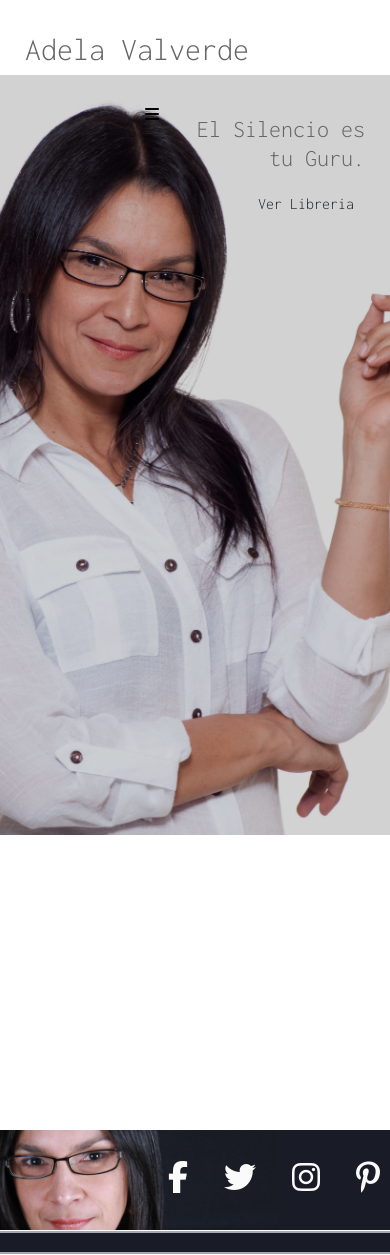
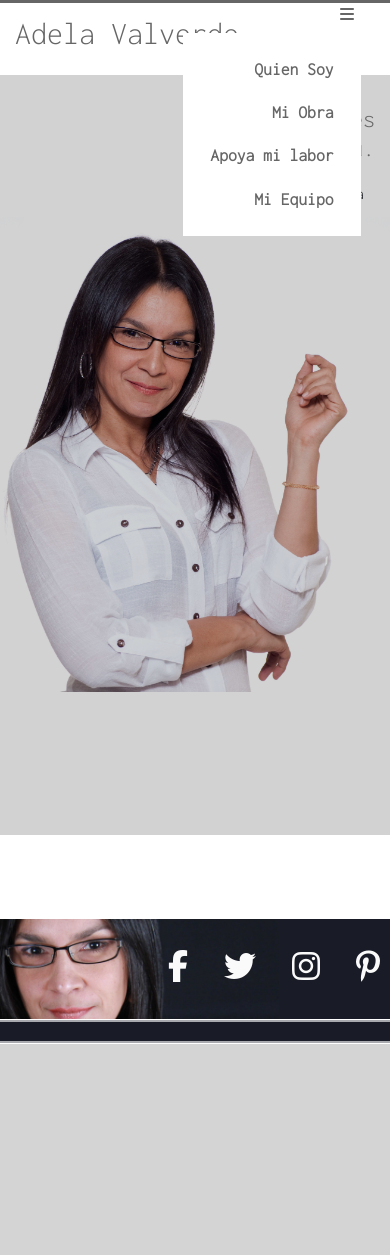
Before and after one commit to EL1909/adela_valverde, a Django app: template home/templates/home/home.html in a window 390 px wide. After the commit the page ends 1044 px from the top, so only its background shows below. Run offline with Django 4.2, Linux system fonts and the light colour scheme; the template is opened without the code that fills it, so the values that code supplies are empty; some libraries are stand-ins or nearby versions.

Commit message:
Menu and home page responsivity

```diff
--- a/static/css/base.css
+++ b/static/css/base.css
@@ -453,56 +453,69 @@
       width: 100vw;
       height: fit-content;
     }
-    .homepage {
-      background-size: cover;
-      background-position: bottom;
-      height: auto;
-      width: 100%;
-    }
     h1  {
       font-size: 2rem;
     }
     #topbar {
       position: relative;
       height: 75px;
-      padding: 10px;
+      padding:0;
       top: 0;
       left: 0;
     }
 
+    .logo {
+      padding: 10px 0;
+    }
+
     /* Hamburger Button*/
+    #main-nav-container {
+      position: absolute;
+      top: 0;
+      right: 0;
+      align-items: center;
+      justify-content: flex-end;
+      width: 100%;
+      height: 5px;
+      z-index: 2;
+      background-color: #666666;
+    }
+
     .navbar-toggler {
-      position: absolute;
-      top: 25px;
-      right: 20px;
+      position: relative;
+      display: flex;
+      top:  30px;
+      right: 30px;
       z-index: 999;
       font-size: 1rem;
-      padding: 10px;
-    }
-
-    #mobile-menu  {
-      width: 100%;
+      color: #666666;
+      margin: 0;
+      padding: 0;
+      align-items: center;
+      justify-content: center;
     }
 
     /* Inside Hamburger Menu*/
     #main-nav {
       position: absolute;
-      top: 10px;
+      top: 50px;
+      right: 5vw;
       display: flex;
       flex-direction:column;
       background-color: #fff;
       line-height: 2;
       z-index: 1001;
-      height: fit-content;
-      width: 100vh;
-      padding: 10px 2px;
+      height: auto;
+      width: 50vw;
+      padding: 10px 20px;
       margin: 10px;
     }
 
     #main-nav .nav-link {
       font-size: 1.1rem;
       color: #666666;
-      padding: 0 1rem;
+      padding: 5px 0;
+      width: 50vw;
       font-weight: bolder;
       text-align: right;
     }
@@ -511,10 +524,13 @@
       display: flex;
       flex-direction: column;
       margin: 0;
-      padding: 0;
-      list-style: none;
+      padding: 5px;
+      text-align: right;
     }
 
+    #main-nav .nav-item {
+      width: 100%;
+    }
     .nav-item{
       position: relative;
       display: block;
@@ -529,10 +545,16 @@
       transition: background-color 0.3s;
     }
 
+
     /* Home Banner */
+    .homepage {
+      background-size:contain;
+      min-height: 90vh;
+    }
+
     .main-content {
-      top: 40px;
-      right: 40px;
+      top: 30px;
+      right: 30px;
       text-align: right;
       width: 100%;
     }
@@ -544,7 +566,19 @@
         z-index: 9999;
     }
 
-    history-heading
+
+
+
+
+    .history-items  {
+      background-image: url(/media/fondo-banner.png);
+      background-color: #ffffffb5;
+      background-blend-mode: color-burn;
+      background-repeat: no-repeat;
+      background-size: 40%;
+      background-position-x: 90%;
+      background-position-y: 120%;
+    }
 
     .diasiete {
     }
--- a/templates/base.html
+++ b/templates/base.html
@@ -86,7 +86,7 @@
       </div>
       <!-- Main Menu -->
       <div class="row">
-        <nav class="navbar navbar-expand-md" id="main-nav-container">
+        <nav class="navbar navbar-expand-sm" id="main-nav-container">
           <button class="navbar-toggler d-md-none" type="button" data-toggle="collapse" data-target="#main-nav" aria-controls="main-nav" aria-expanded="false" aria-label="Toggle navigation">
             <span class="navbar-toggler-icon float-right"><i class="fa-solid fa-bars"></i></span>
           </button>
@@ -118,8 +118,8 @@
     {% block content %}
     {% endblock %}
     </div>
-    <div class="publications">
-    </div>
+    <!-- <div class="publications">
+    </div> -->
     <footer class="container-fluid footer">
       <div class="row" id="footer_img">
         <div class="col">
```
